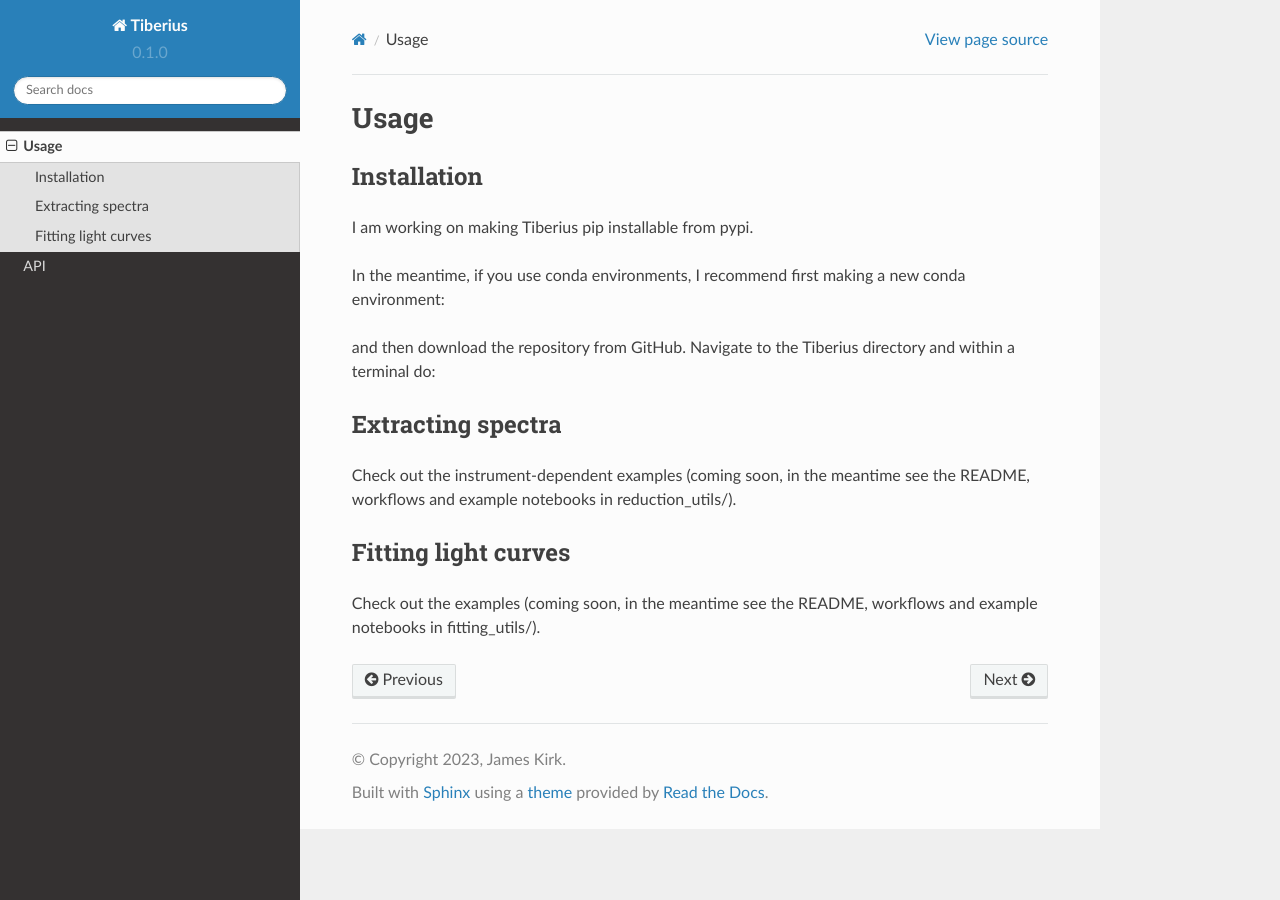
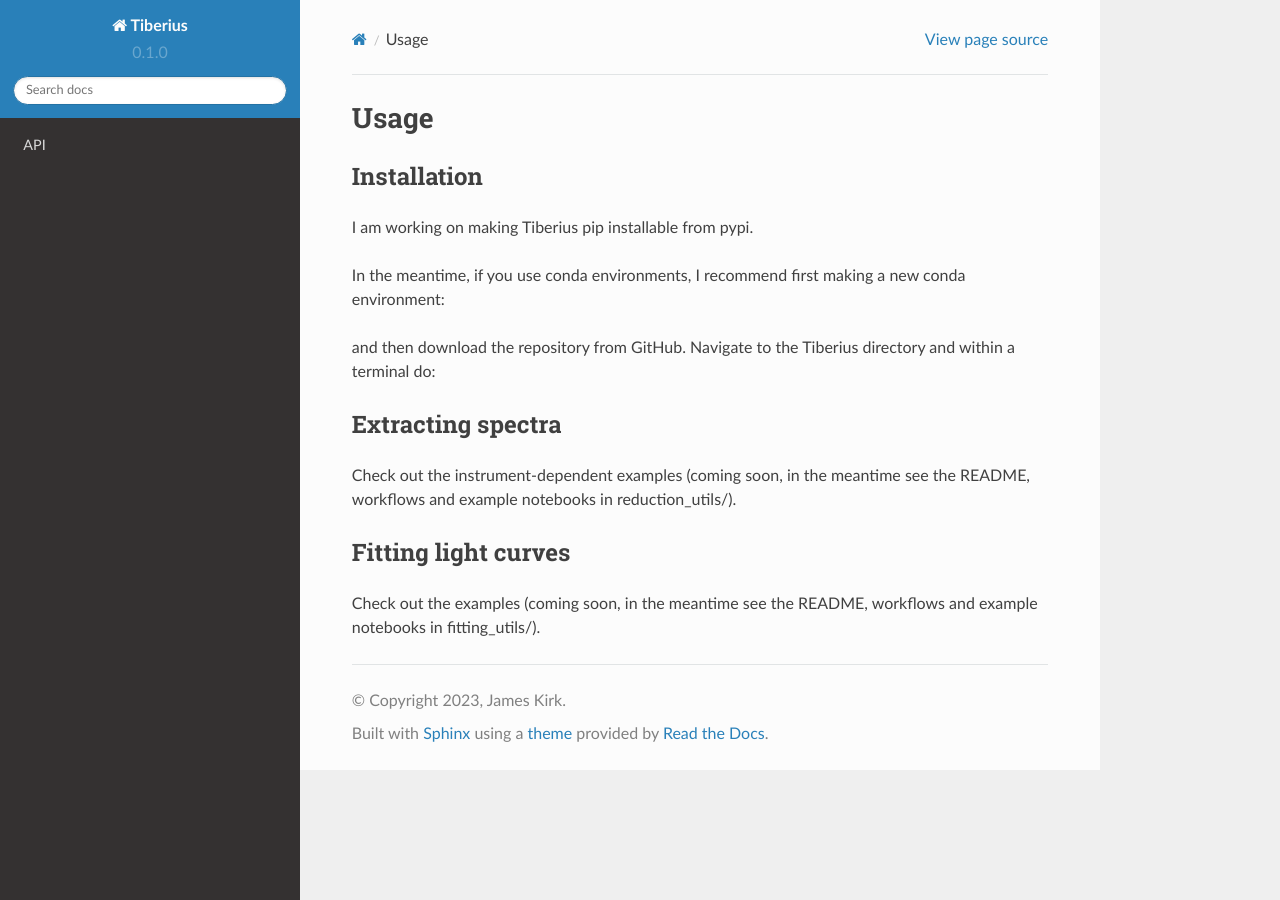
Before and after one commit to JamesKirk11/Tiberius, a Sphinx documentation site: the page built from docs/source/usage.rst, in a window 1280 px wide. Built offline with Sphinx 7.4.7 and the Read the Docs theme 2.0.0, drawn with Linux system fonts in a browser that asks for light colours; pages that are not in the unit, such as notebooks, are missing from menus.

```diff
--- a/docs/source/index.rst
+++ b/docs/source/index.rst
@@ -17,5 +17,7 @@ Contents
 
 .. toctree::
 
-   usage
+   installation
+   extracting spectra
+   fitting light curves
    api
--- a/setup.cfg
+++ b/setup.cfg
@@ -1,6 +1,6 @@
 [metadata]
 name = Tiberius
-version = attr: 0.0.1
+version = attr: 0.1.0
 author = James Kirk
 author_email = j.kirk22@imperial.ac.uk
 description = A package to extract time series spectra and fit exoplanet transit light curves
--- a/setup.py
+++ b/setup.py
@@ -2,7 +2,7 @@ from setuptools import setup
 
 setup(
     name='Tiberius',
-    version='0.0.1',
+    version='0.1.0',
     install_requires=[
     'argparse',
     'astropy',
```
Also changed, not shown: README.md (+1 -1 lines).
